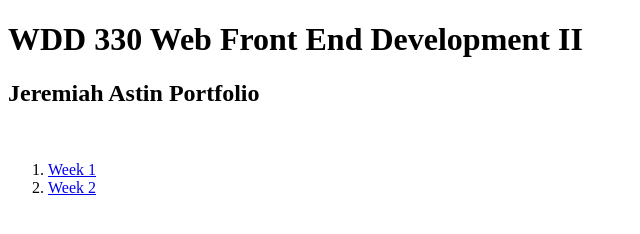
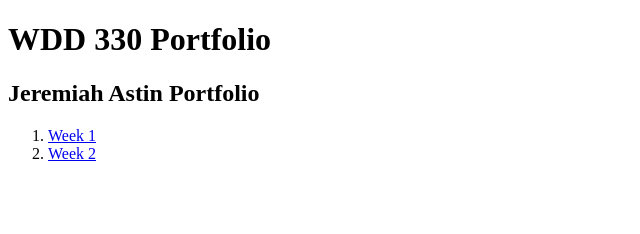
Before and after one commit to Astin-Jeremiah/WDD330, a plain HTML site: page index.html in a window 1280 px wide. Shown: the whole page, without its empty margins (0-640 px from the left). Drawn offline with Linux system fonts and the light colour scheme.

Commit message:
Update To Index 9-18-20

```diff
--- a/index.html
+++ b/index.html
@@ -10,9 +10,8 @@
     </head>
 
     <body>
-        <h1>WDD 330 Web Front End Development II</h1>
+        <h1>WDD 330 Portfolio</h1>
         <h2>Jeremiah Astin Portfolio</h2>
-        <br>
         <ol id="weeklist"></ol>
 
     </body>
```
